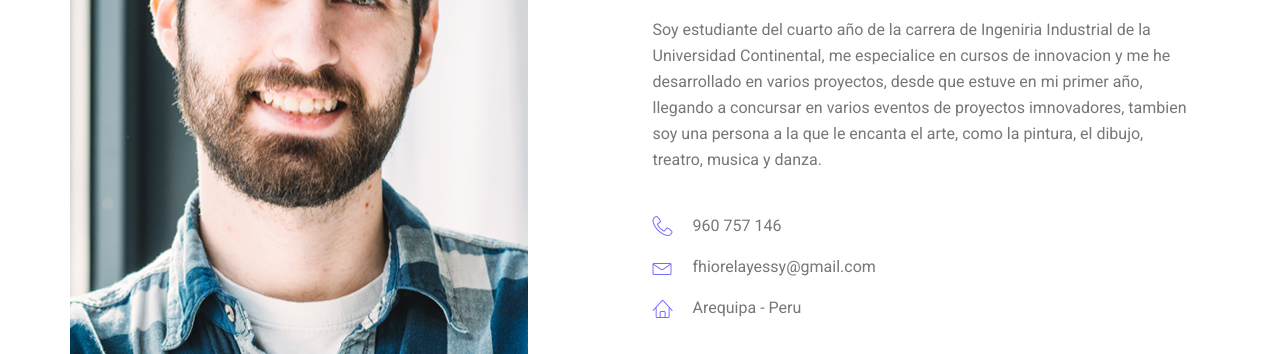
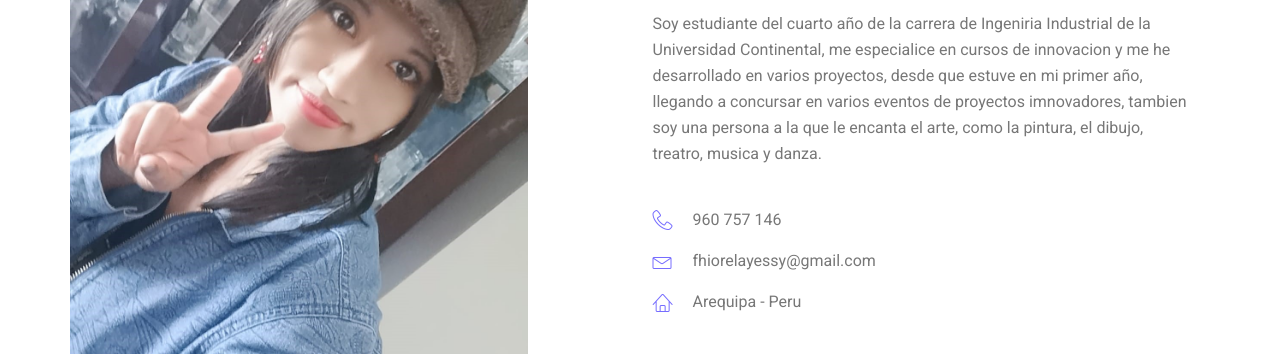
Before and after one commit to FhiorelaCondori/Prueba-pagina-web-, a plain HTML site: page about-us.html in a window 1280 px wide. Shown: the part 787-1141 px from the top of the page. Drawn offline with Linux system fonts and the light colour scheme.

Commit message:
Update about-us.html

```diff
--- a/about-us.html
+++ b/about-us.html
@@ -87,7 +87,7 @@
            		<div class="profile_inner p_120">
 					<div class="row">
 						<div class="col-lg-5">
-							<img class="img-fluid" src="img/personal-2.jpg" alt="">
+							<img class="img-fluid" src="img/01.jpg" alt="">
 						</div>
 						<div class="col-lg-7">
               <div class="personal_text">
```
